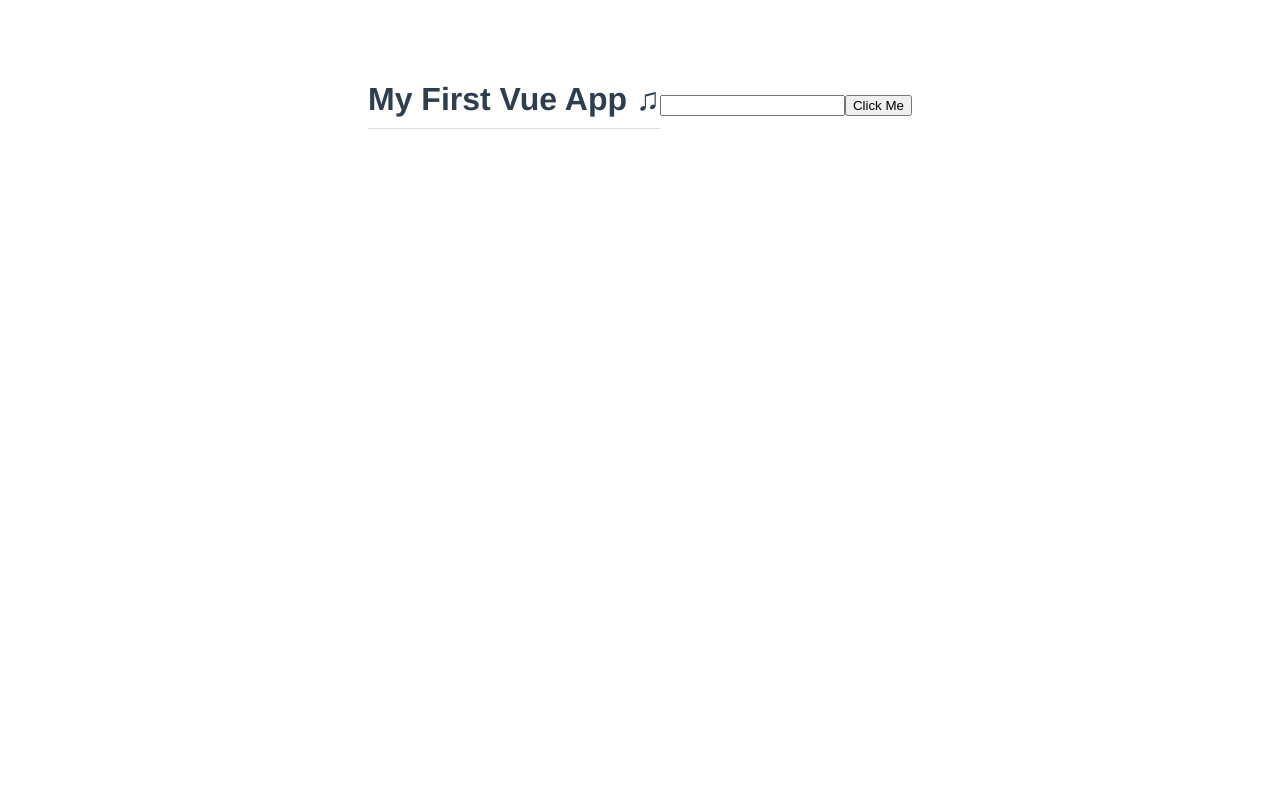
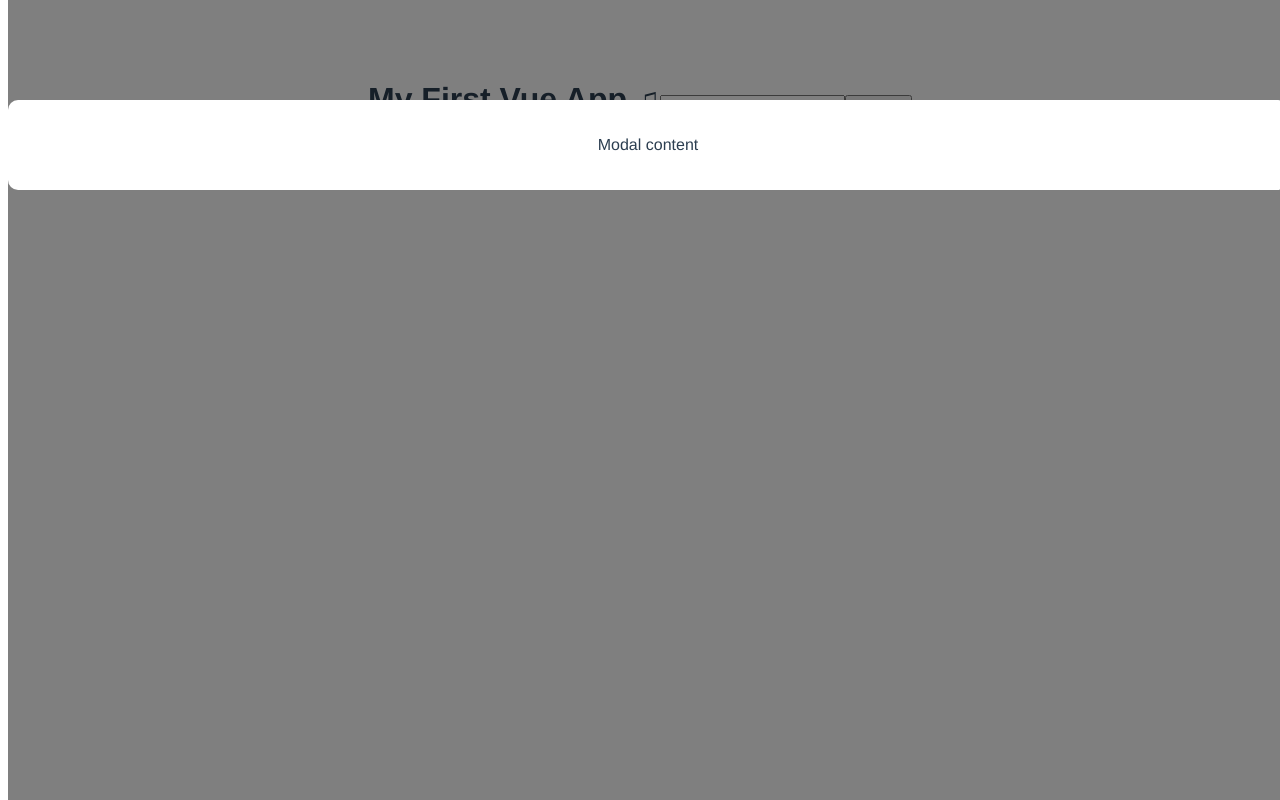
Before and after one commit to 5Akan/modal-project, a Vue app: page / in a window 1280 px wide. Built offline with nearby package versions, Linux system fonts and the light colour scheme.

Commit message:
Multiple Components in Vue and how to use them

```diff
--- a/src/App.vue
+++ b/src/App.vue
@@ -2,11 +2,14 @@
   <h1>{{title}}</h1>
   <input type="text" ref="name">
   <button @click ="handleClick">Click Me</button>
+  <Modal />
 </template>
 
 <script>
+import Modal from './components/Modal.vue';
 export default {
   name: 'App',
+  components:{ Modal },
   data(){
     return{
       title:'My First Vue App ♫'
--- /dev/null
+++ b/src/components/Modal.vue
@@ -0,0 +1,24 @@
+<template>
+    <div class="backdrop">
+        <div class="modal">
+            <p>Modal content</p>
+        </div>
+    </div>
+</template>
+
+<style>
+    .modal{
+        width:400;
+        padding: 20px;
+        margin: 100px auto;
+        background: white;
+        border-radius: 10px;
+    }
+    .backdrop{
+        top: 0;
+        position: fixed;
+        background: rgba(0, 0, 0, 0.5);
+        width: 100%;
+        height: 100%;
+    }
+</style>
```
Also changed, not shown: src/components/HelloWorld.vue (deleted, +0 -57 lines).
